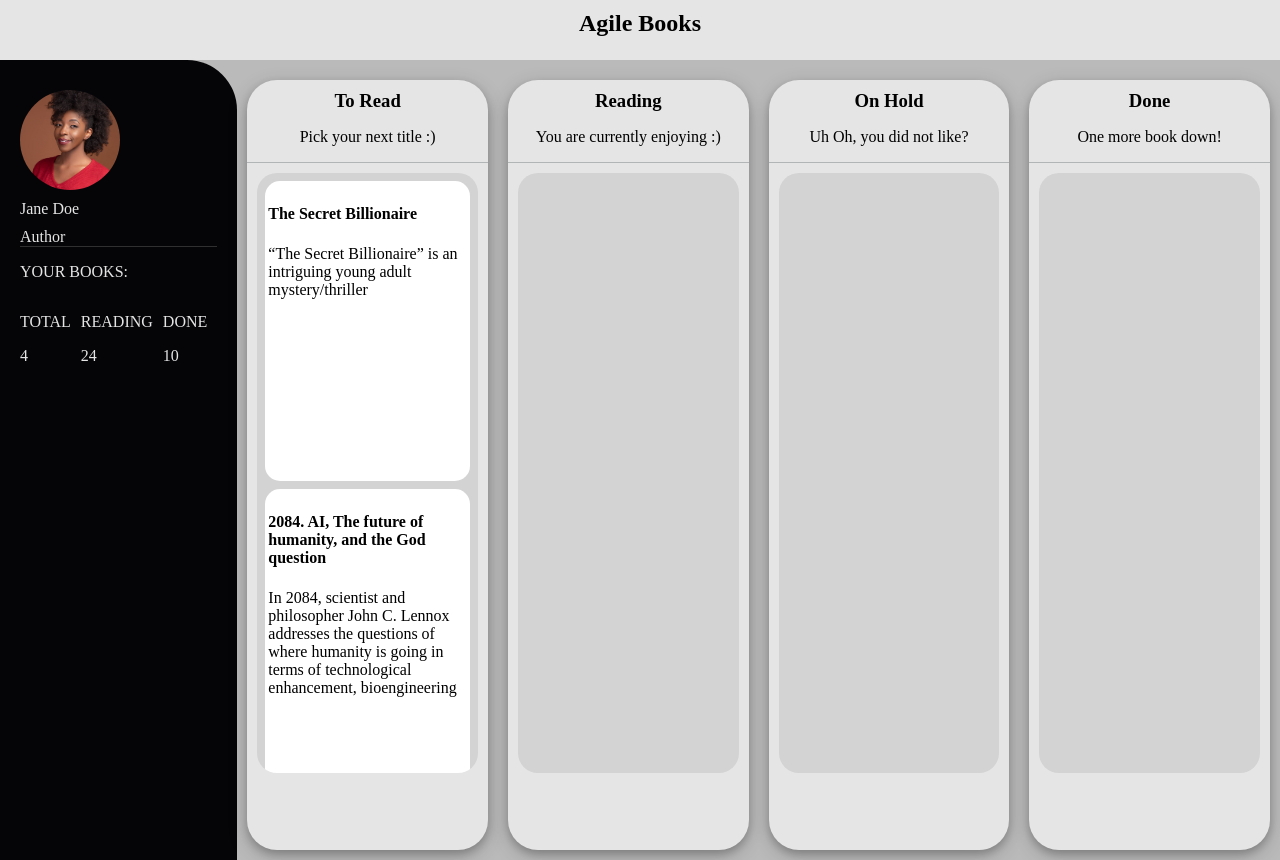
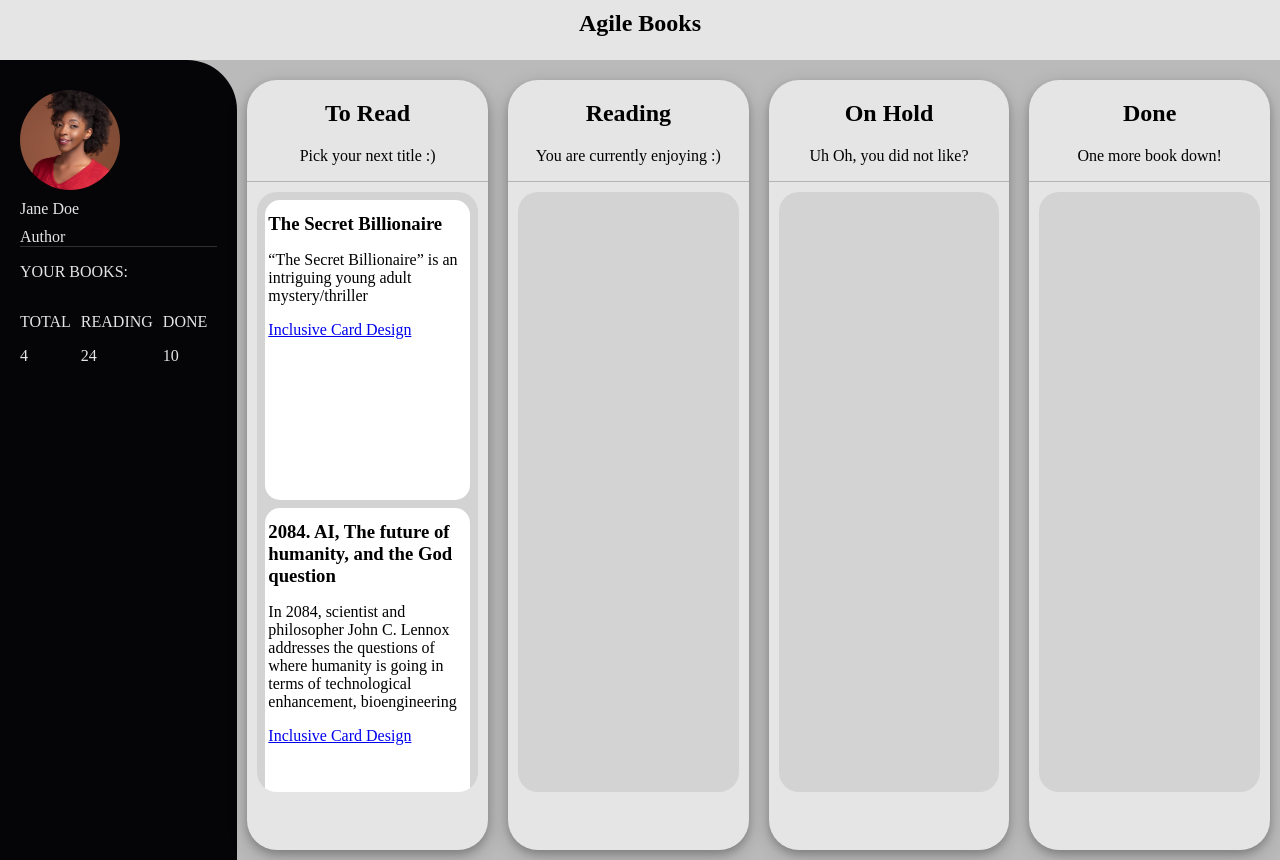
Before and after one commit to gertie-sheshe/agile-books, a React (Create React App) app: page /demo in a window 1280 px wide. Built offline with nearby package versions, Linux system fonts and the light colour scheme; a web font is replaced by a local one.

Commit message:
a11y + file structure changes

```diff
--- a/src/App.js
+++ b/src/components/app/App.js
@@ -1,20 +1,22 @@
 import React from 'react';
 import { Switch, Route } from 'react-router-dom';
-import LandingPage from './components/landingpage';
-import Demo from './components/demo/demo'
-import './App.css';
+import LandingPage from '../landing-page/landingpage';
+import Demo from '../demo/demo';
+import './App.scss';
 
 function App() {
   return (
     <>
-      <nav>Agile Books</nav>
+      <nav>
+        <h1>Agile Books</h1>
+      </nav>
       <main>
         <Switch>
-          <Route path="/" component={LandingPage} exact/>
+          <Route path="/" component={LandingPage} exact />
           <Route path="/demo" component={Demo} exact />
         </Switch>
       </main>
-      </>
+    </>
   );
 }
 
--- a/src/App.css
+++ b/src/components/app/App.scss
@@ -8,8 +8,12 @@
 nav {
   background-color: #e5e5e6;
   height: 60px;
-  font-size: x-large;
-  font-weight: bolder;
+  /* font-size: x-large;
+  font-weight: bolder; */
   text-align: center;
   padding: 10px;
+
+  h1 {
+    margin: 0;
+  }
 }
--- a/src/components/book-demo/BookDemo.js
+++ b/src/components/book-demo/BookDemo.js
@@ -7,9 +7,13 @@ const BookComponent = ({ id, title, description, onDragStart }) => (
     id={id}
     draggable
     onDragStart={(event) => onDragStart(event)}
+    role="link"
   >
-    <h4>{title}</h4>
+    <h3>{title}</h3>
     <p>{description}</p>
+    <a href="https://inclusive-components.design/cards/">
+      Inclusive Card Design
+    </a>
   </div>
 );
 
--- a/src/components/column-demo/ColumnDemo.js
+++ b/src/components/column-demo/ColumnDemo.js
@@ -10,7 +10,7 @@ const ColumnDemo = ({
 }) => (
   <Fragment>
     <div className="section-title">
-      <h3>{title}</h3>
+      <h2>{title}</h2>
       <p>{description}</p>
     </div>
     <div
--- a/src/index.js
+++ b/src/index.js
@@ -2,7 +2,7 @@ import React from 'react';
 import ReactDOM from 'react-dom';
 import { BrowserRouter } from 'react-router-dom';
 import './index.css';
-import App from './App';
+import App from './components/app/App';
 import * as serviceWorker from './serviceWorker';
 
 ReactDOM.render(
```
Also changed, not shown: src/components/landing-page/landingpage.js (renamed from src/components/landingpage.js), src/components/landing-page/landingpage.scss (renamed from src/components/landingpage.scss), 1 other file (tests, documents, lock files or other folders).
